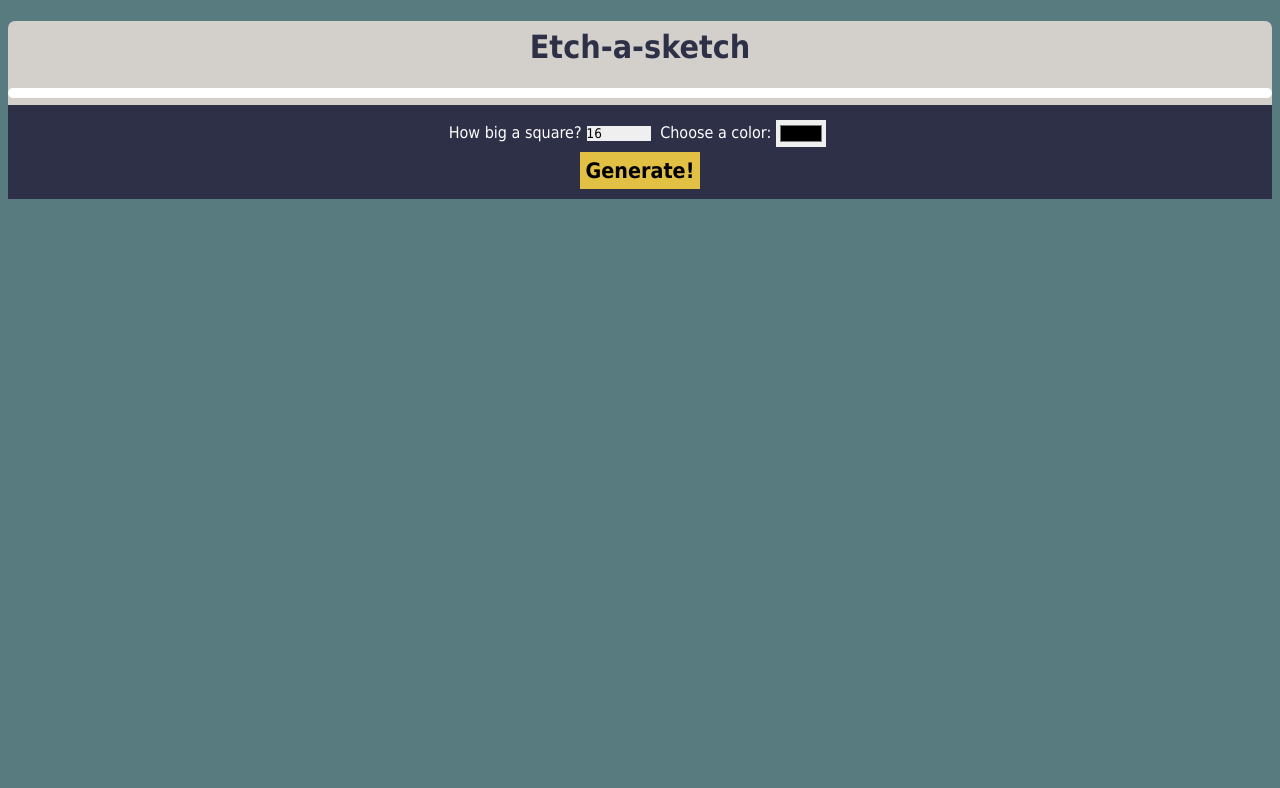
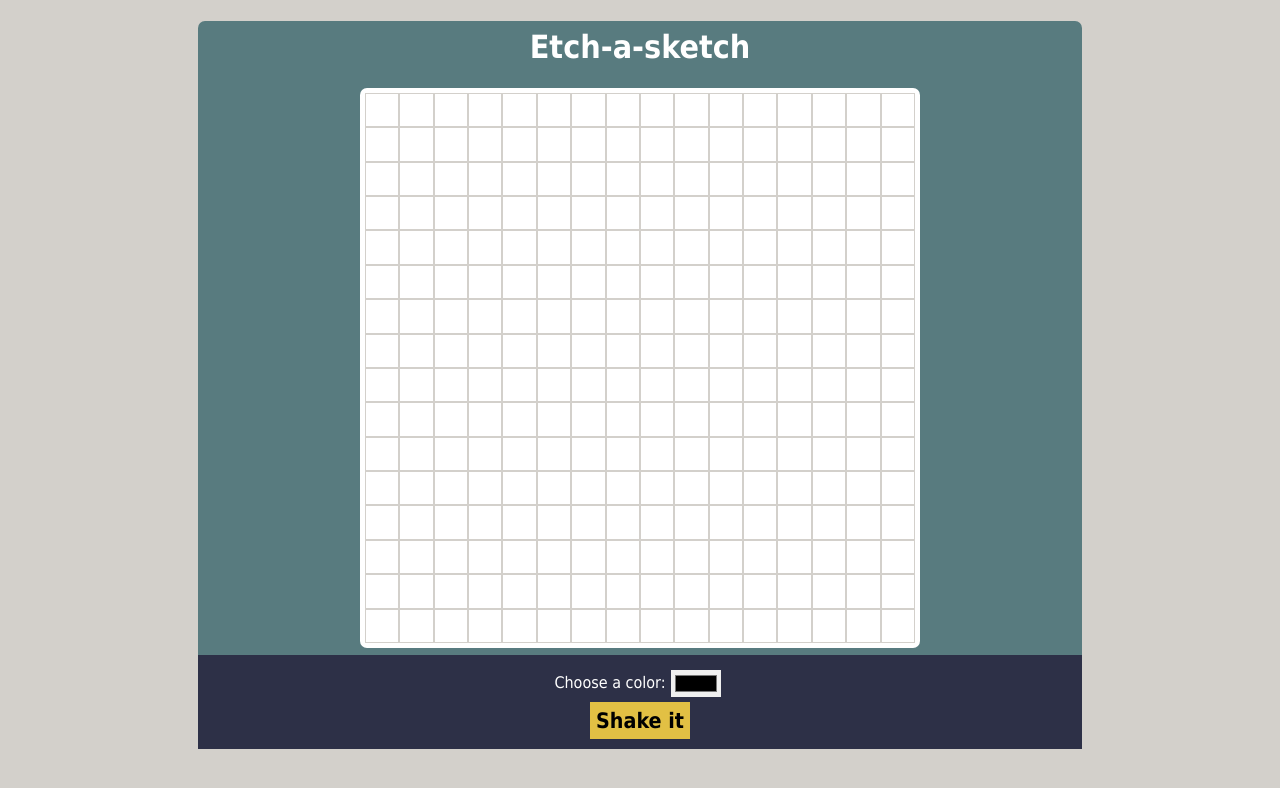
Before and after one commit to Commiegoat/etchasketch, a plain HTML site: page index.html in a window 1280 px wide. Drawn offline with nearby package versions, Linux system fonts and the light colour scheme.

Commit message:
Redid the board to be more in line with the instructions in the prompt.  Removed drop down, added a prompt window.  Also added a 'shake' animation when the board is reset.

```diff
--- a/index.html
+++ b/index.html
@@ -4,25 +4,20 @@
 <title>Doodler</title>
 <link rel="stylesheet" type="text/css" href="styles.css"></link>
 <script src="https://ajax.googleapis.com/ajax/libs/jquery/1.11.0/jquery.min.js"></script>
+<script src="https://ajax.googleapis.com/ajax/libs/jqueryui/1.9.1/jquery-ui.min.js"></script>
 <script src="script.js"></script>
 </head>
 <body>
-	<div id="wrapper">
+	<div id="shaker"><div id="wrapper">
 	<h1>Etch-a-sketch</h1>
 	<div id="board"></div>
 	<div id="options">
-	<label for="numRows">How big a square?</label><select name="Rows" id="numRows" alt="Please enter an integer value 1-100:">
-		<option value=16>16</option>
-		<option value=32>32</option>
-		<option value=48>48</option>
-		<option value=64>64</option>
-	</select>
-	<label for="penColor">Choose a color:</label><input type="color" id="penColor" alt="Please select a color:">
-	<br>
-	<button id="btn">Generate!</button>
+		<label for="penColor">Choose a color:</label><input type="color" id="penColor" alt="Please select a color:">
+		<br>
+		<button id="btn">Shake it</button>
 	</div>
 	</div>
-
+</div>
 </body>
 
 </html>
--- a/script.js
+++ b/script.js
@@ -1,22 +1,33 @@
 $(document).ready(function() {
+
+  generate(16);
+
   $("#btn").on("click", function() {
-    var $x = $("#numRows").val();
-    generate($x);
+    $("#shaker").effect("shake", {direction: "up", times: 3, distance: 17}, 600);
+    $(".fabuloso").remove();
+    $("#board").find('br').remove();
+    window.setTimeout(numRows, 600);
   })
 
+  function numRows() {
+  	var rows = window.prompt("Enter a number under 64", 16);
+  	generate(rows);
+  }
+
   function generate(x) {
-    $(".fabuloso").remove();
-    $("#board").find('br').remove();
-    for (var i = 0; i < x; i++) {
-    	$("#board").append( $("<div/>").addClass('fabuloso') );
-        for (var j = 1; j < x; j++) {
-        	$("#board").append($("<div/>").addClass('fabuloso'));
-        }
-        $("#board").append("<br/>");
-      }
-      $("#board").height(x*12).width(x*12);
-      $("#wrapper").width(x*14);
-      $("#btn").text("Re-generate");
+  	if ($.isNumeric(x) && x<100) {
+	  	for (var i = 0; i < x; i++) {
+	      var $size = ($("#board").width()/x)-2;
+	      var $div = $("#board").append( $("<div/>").addClass('fabuloso').css({"height": $size, "width": $size}));
+	        for (var j = 1; j < x; j++) {
+	          $("#board").append( $("<div/>").addClass('fabuloso').css({"height": $size, "width": $size}));
+	        }
+	        $("#board").append("<br/>");
+	    }
+  	} else {
+  		alert(x + " is not a number or is too big!")
+  		numRows();
+  	}
       fabulize();
     }
 
@@ -26,4 +37,4 @@ $(document).ready(function() {
       $(this).css("background-color", $color);
     });
   };
-})
+});
--- a/styles.css
+++ b/styles.css
@@ -3,23 +3,25 @@
 }
 
 body {
-	background-color: #587b7f;
+	background-color: #d3d0cb;
 }
 
 h1 {
   text-align: center;
-  color: #2d3047;
+  color: #fff;
   padding-top: 7px;
 }
 
 #wrapper {
   margin: 0 auto;
-  width: 100%;
-  background-color: #d3d0cb;
+  width: 70%;
+  background-color: #587b7f;
   border-radius: 7px;
 }
 
 #board {
+  height: 550px;
+  width: 550px;
   background-color: white;
   margin: 0px auto;
   padding: 5px;
@@ -30,8 +32,6 @@ h1 {
 
 .fabuloso {
   border: .25px solid #d3d0cb;
-  height: 10px;
-  width: 10px;
   display: inline-block;
   margin: 0px;
   padding: 0px;
@@ -71,7 +71,10 @@ h1 {
 	border: none;
 	color: black;
 	padding: 6px;
-	/*border-radius: 7px;*/
+}
+
+#btn:hover:after {
+  content: "!";
 }
 
 label {
```
